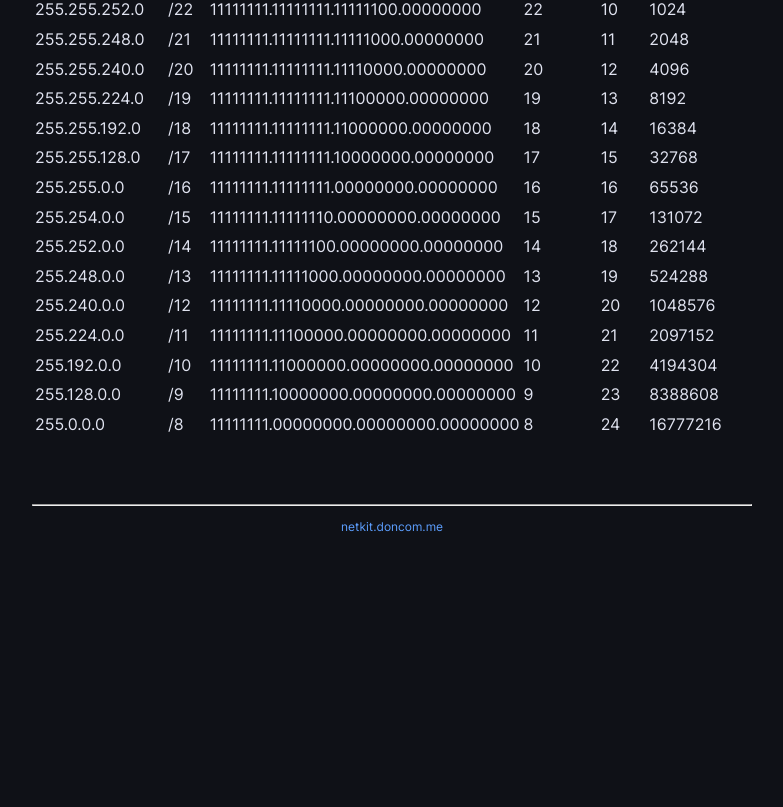
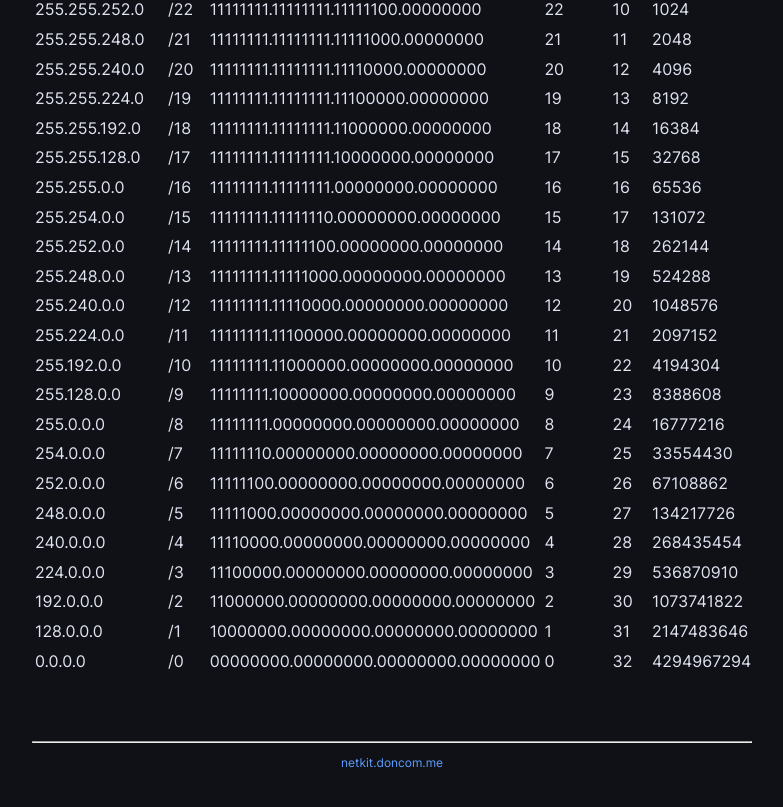
Before and after one commit to mgrl39/netkit, an Eleventy site: page posts/03subnet-mask.md in a window 1280 px wide. Shown: the part 941-1748 px from the top of the page, without its empty margins (248-1031 px from the left). Before the commit the page ends 1526 px from the top, so only its background shows below. Built offline with nearby package versions, Linux system fonts and the light colour scheme; Eleventy itself is replaced by a stand-in of ours; files that its build step writes are made by us from their sources; files whose address does not match are found by name.

Commit message:
improved chart + add defintiions

```diff
--- a/posts/03subnet-mask.md
+++ b/posts/03subnet-mask.md
@@ -46,3 +46,11 @@ Therefore, the mask in the example above of `255.255.255.128`, is equivalent to
 | 255.192.0.0     | /10 | 11111111.11000000.00000000.00000000 | 10 | 22 | 4194304 |
 | 255.128.0.0     | /9  | 11111111.10000000.00000000.00000000 | 9  | 23 | 8388608 |
 | 255.0.0.0       | /8  | 11111111.00000000.00000000.00000000 | 8  | 24 | 16777216 |
+| 254.0.0.0       | /7  | 11111110.00000000.00000000.00000000 | 7  | 25 | 33554430 |
+| 252.0.0.0       | /6  | 11111100.00000000.00000000.00000000 | 6  | 26 | 67108862 |
+| 248.0.0.0       | /5  | 11111000.00000000.00000000.00000000 | 5  | 27 | 134217726 |
+| 240.0.0.0       | /4  | 11110000.00000000.00000000.00000000 | 4  | 28 | 268435454 |
+| 224.0.0.0       | /3  | 11100000.00000000.00000000.00000000 | 3  | 29 | 536870910 |
+| 192.0.0.0       | /2  | 11000000.00000000.00000000.00000000 | 2  | 30 | 1073741822 |
+| 128.0.0.0       | /1  | 10000000.00000000.00000000.00000000 | 1  | 31 | 2147483646 |
+| 0.0.0.0         | /0  | 00000000.00000000.00000000.00000000 | 0  | 32 | 4294967294 |
```
Also changed, not shown: posts/04network-devices.md (+12 -0 lines).
